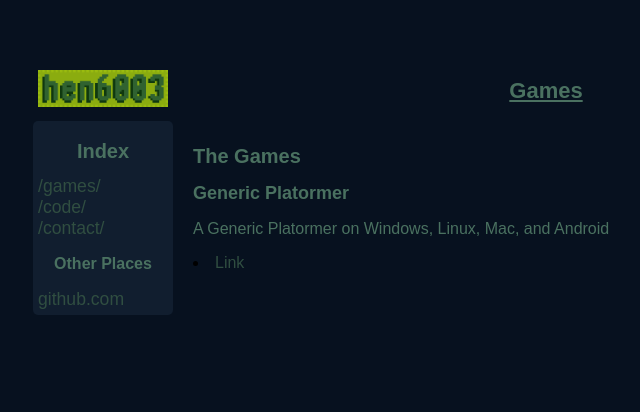
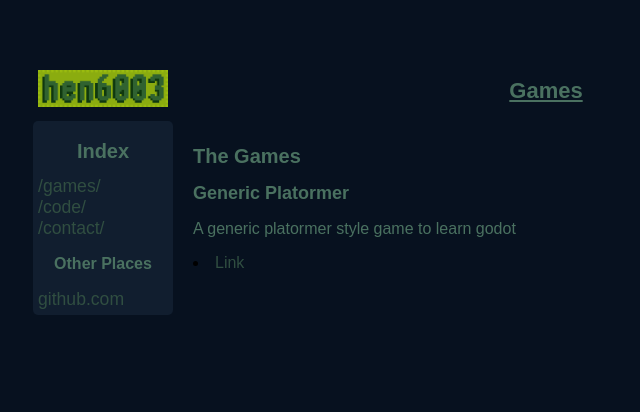
Before and after one commit to hen6003/hen6003.github.io, a Jekyll site: the page built from games/index.html, in a window 1280 px wide. Shown: the top 412 px of the page, without its empty margins (169-809 px from the left). Built offline with Jekyll 4.4.1, drawn with Linux system fonts in a browser that asks for light colours.

Commit message:
update contact page

```diff
--- a/contact/index.html
+++ b/contact/index.html
@@ -5,7 +5,9 @@
 <div class="blurb">
   <h1>Where to find me</h1>
   <h2>Discord</h2>
-  <p>I am most active on discord, you can find me at <n style="background-color: #111E2F; border-radius:3px;">Ginger Weeb#6003</n></p>
+  <p>I am most active on discord, you can find me at <n style="background-color: #111E2F; border-radius:3px;">Ginger Weeb#6003</n>
+    <br><n style="color: #00A86B">>discord is propritary software, and insecure</n>
+    <br>It's currently the easiest way to contact my friends</p>
   <h2>Email</h2>
   <p>You can also <a href="mailto:henrysmith6003@protonmail.com">send me an email</a>.</p>
   <h2>Matrix</h2>
--- a/games/index.html
+++ b/games/index.html
@@ -5,6 +5,6 @@
 <div class="blurb">
   <h1>The Games</h1>
   <h2>Generic Platormer</h2>
-  <p>A Generic Platormer on Windows, Linux, Mac, and Android</p>
+  <p>A generic platormer style game to learn godot</p>
   <li><a href="https://hsmith6003.itch.io/1st-game">Link</a></li>
 </div><!-- /.blurb -->
```
